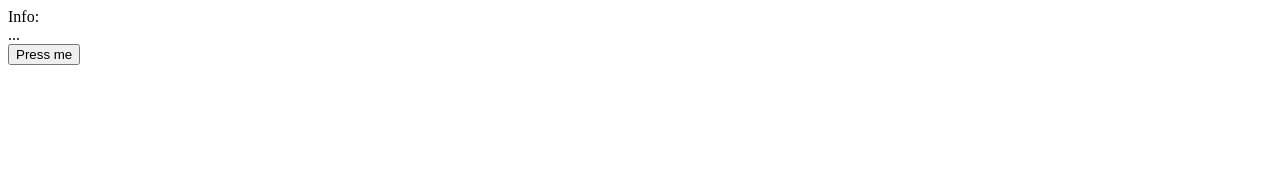
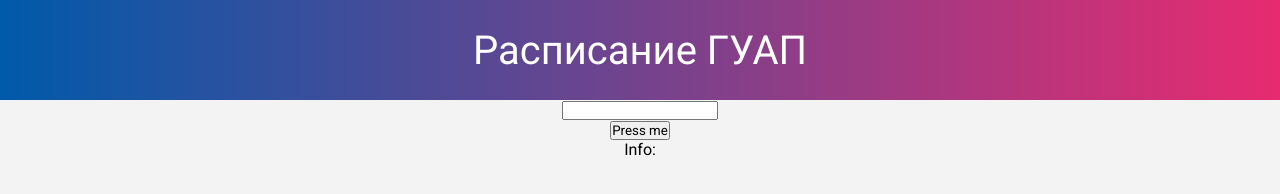
Before and after one commit to VityaRa/guap-api, a website: page index.html in a window 1280 px wide. Drawn offline with nearby package versions, Linux system fonts and the light colour scheme; files that its build step writes are made by us from their sources.

Commit message:
add babel, some styles

```diff
--- a/index.html
+++ b/index.html
@@ -5,18 +5,31 @@
   <meta charset="UTF-8">
   <meta http-equiv="X-UA-Compatible" content="IE=edge">
   <meta name="viewport" content="width=device-width, initial-scale=1.0">
-  <title>Parsing</title>
+  <link rel="stylesheet" href="./dist/style.css">
+  <title>Lessons List</title>
 </head>
 
 <body>
-  <span>Info:</span>
-  <div class="info">
-    ...
-  </div>
-  <div id="content">
+  <div class="container">
+    <div class="title">
+      <h1>Расписание ГУАП</h1>
+    </div>
+
+    <div class="groups">
+      <form action="">
+        <input type="text">
+      </form>
+      <button>Press me</button>
+    </div>
+
+    <div class="lessons">
+      <div id="content">
+
+      </div>
+    </div>
+    <span>Info:</span>
 
   </div>
-  <button>Press me</button>
 
   <script src="https://unpkg.com/react@17/umd/react.development.js" crossorigin></script>
   <script src="https://unpkg.com/react-dom@17/umd/react-dom.development.js" crossorigin></script>
--- a/package.json
+++ b/package.json
@@ -19,7 +19,13 @@
   "type": "module",
   "homepage": "https://github.com/VityaRa/guap-api#readme",
   "dependencies": {
+    "@babel/core": "^7.14.2",
+    "@babel/preset-react": "^7.13.13",
     "babel-cli": "^6.26.0",
+    "babel-preset-react": "^6.24.1",
     "babel-preset-react-app": "^3.1.2"
+  },
+  "devDependencies": {
+    "@babel/plugin-transform-react-jsx": "^7.13.12"
   }
 }
--- a/src/parse.js
+++ b/src/parse.js
@@ -16,8 +16,9 @@
   return (
     <div className="lesson-card">
       <h3 className="lesson__number">{props.lessonInfo.index}</h3>
+      <h3 className="lesson__time">{props.lessonInfo.time}</h3>
       <h3 className="lesson__title">{props.lessonInfo.name}</h3>
-      <h4 className="lesson__title">{props.lessonInfo.weekType}</h4>
+      <h4 className="lesson__week">{props.lessonInfo.weekType}</h4>
       <div className="lesson__info">
 
       </div>
@@ -66,39 +67,15 @@
 
             console.log(`lessonsInfo: `);
             console.log(data['Понедельник']);
-            //TO DO: REPLACE WITH REACT COMPONENTS
             ReactDOM.render(
               <DayList lessonsInfo={data}></DayList>,
               document.getElementById('content')
             );
 
-            // let ul = document.createElement('ul');
-            // let header = document.createElement('h2');
-            // let div = document.createElement('div');
-            // header.innerHTML = key + ': '
-            // header.style.fontWeight = 'bold'
-            // div.appendChild(header)
-            // div.appendChild(ul)
-            // div.classList.add('day')
-            // document.body.appendChild(div)
-
-            // data[key].forEach(lesson => {
-            //   let li = document.createElement('li');
-            //   let title = document.createElement('p');
-            //   let about = document.createElement('p');
-            //   let place = document.createElement('span');
-            //   title.innerHTML = `${lesson.index} пара, ${lesson.time} <br>`
-            //   about.innerHTML = `${lesson.type} - ${lesson.name}`
-            //   place.innerHTML = `${lesson.corps}; ${lesson.aud}`
-            //   li.appendChild(title)
-            //   li.appendChild(about)
-            //   ul.appendChild(li)
-            // })
-            // document.body.appendChild(ul)
-
           });
         })
         .catch(function (err) {
+          alert('Такой группы нет...')
           console.log("Fetch Error :-S", err);
         });
     } catch (e) {
--- /dev/null
+++ b/src/style.scss
@@ -0,0 +1,53 @@
+@import url('https://fonts.googleapis.com/css2?family=Roboto:wght@300;400;500&display=swap');
+
+* {
+  margin: 0;
+  padding: 0;
+  box-sizing: border-box;
+  font-family: 'Roboto', sans-serif;
+  color: black;
+  font-weight: 400;
+
+}
+
+// :root{
+//   color: #E72B70;
+//   color: #005AAA;
+// }
+
+
+.container{
+  min-height: 100vh;
+  background: #f3f3f3;
+  max-width: 1440px;
+  margin: auto;
+  width: 100%;
+  text-align: center;
+  .title{
+    height: 100px;
+    display: flex;
+    justify-content: center;
+    align-items: center;
+    background: linear-gradient(90deg ,rgba(0, 90, 170), rgba(231, 43, 112));
+    h1 {
+      color: white;
+      font-size: 40px;
+    }
+  }
+}
+
+.lesson-list{
+  width: 1000px;
+  margin: auto;
+  .lesson-day{
+    h2 {
+      font-size: 30px;
+      display: flex;
+      justify-content: center;
+      background: rgba(0,0,0, .15);
+    }
+  }
+  .lesson-card{
+
+  }
+}
```
Also changed, not shown: dist/parse.js, dist/style.css (added), 2 other files.
